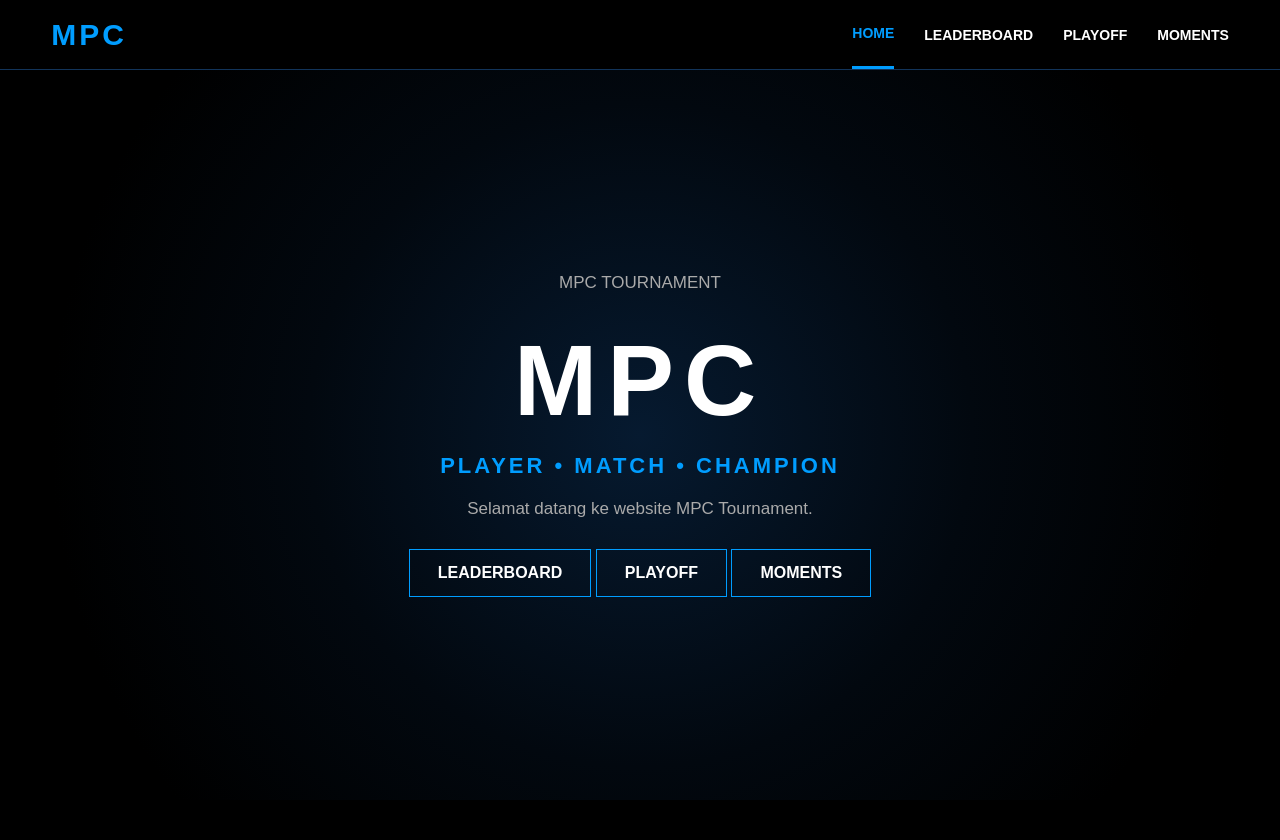
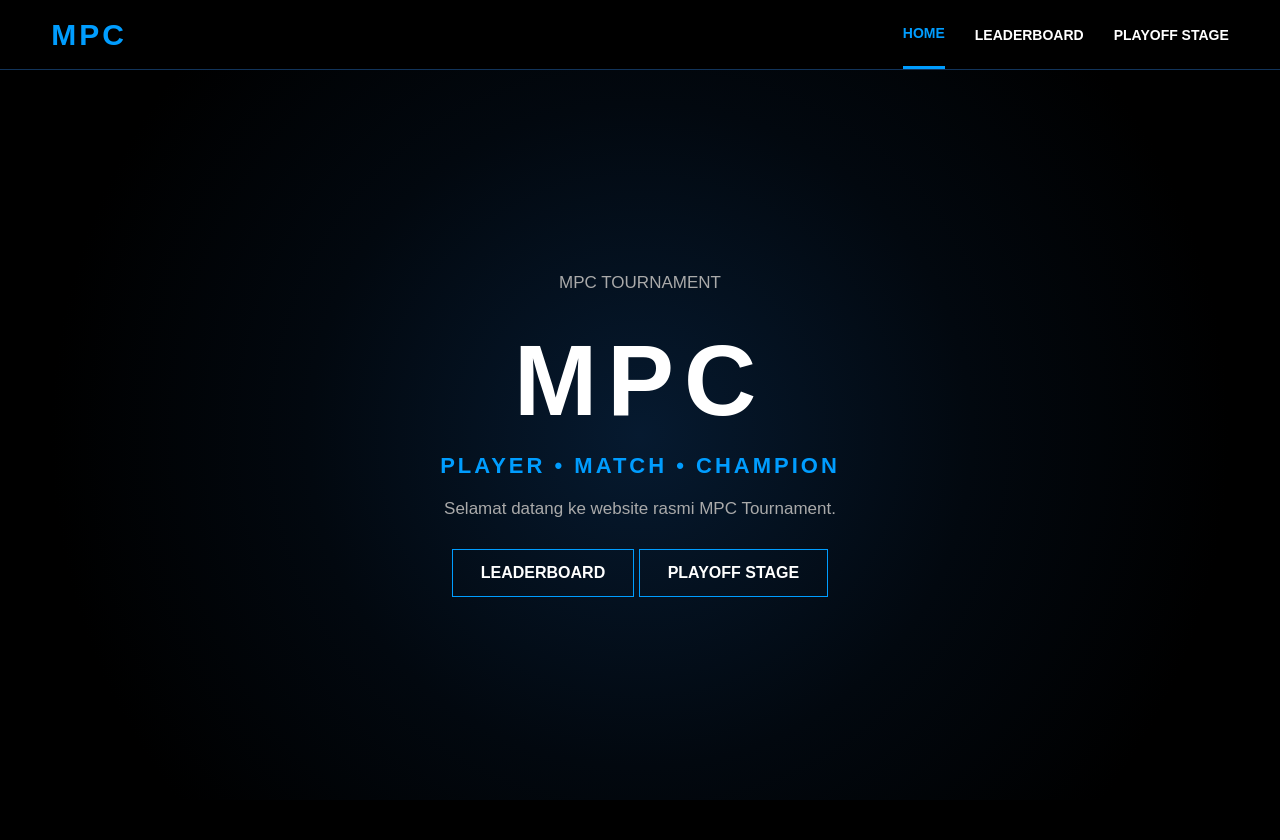
Before and after one commit to naqiuddin2303/MPC, a Flask app: page / in a window 1280 px wide. Shown: the top 840 px of the page. Run offline with Flask 3, Linux system fonts and the light colour scheme.

Commit message:
Modify navigation and welcome text in index.html
Updated navigation links and welcome message in index.html.

```diff
--- a/templates/index.html
+++ b/templates/index.html
@@ -19,16 +19,15 @@
 <body>
 
 
-<!-- ==============================
+<!-- ==========================================
      NAVIGATION
-============================== -->
+========================================== -->
 
 <nav>
 
     <div class="logo-text">
         MPC
     </div>
-
 
     <div class="nav-links">
 
@@ -41,11 +40,7 @@
         </a>
 
         <a href="/playoff">
-            PLAYOFF
-        </a>
-
-        <a href="/moments">
-            MOMENTS
+            PLAYOFF STAGE
         </a>
 
     </div>
@@ -53,39 +48,32 @@
 </nav>
 
 
-
-<!-- ==============================
+<!-- ==========================================
      HOME
-============================== -->
+========================================== -->
 
 <main class="home">
 
-
     <div class="home-content">
-
 
         <p class="small-title">
             MPC TOURNAMENT
         </p>
 
-
         <h1>
             MPC
         </h1>
-
 
         <h2>
             PLAYER • MATCH • CHAMPION
         </h2>
 
-
         <p class="welcome">
-            Selamat datang ke website MPC Tournament.
+            Selamat datang ke website rasmi MPC Tournament.
         </p>
 
 
         <div class="home-buttons">
-
 
             <a href="/leaderboard"
                class="button">
@@ -98,27 +86,15 @@
             <a href="/playoff"
                class="button">
 
-                PLAYOFF
+                PLAYOFF STAGE
 
             </a>
 
-
-            <a href="/moments"
-               class="button">
-
-                MOMENTS
-
-            </a>
-
-
         </div>
-
 
     </div>
 
-
 </main>
-
 
 
 <footer>
```
